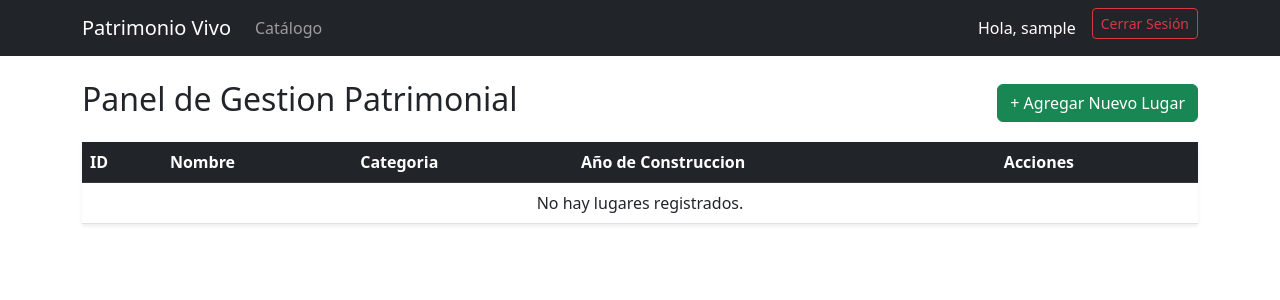
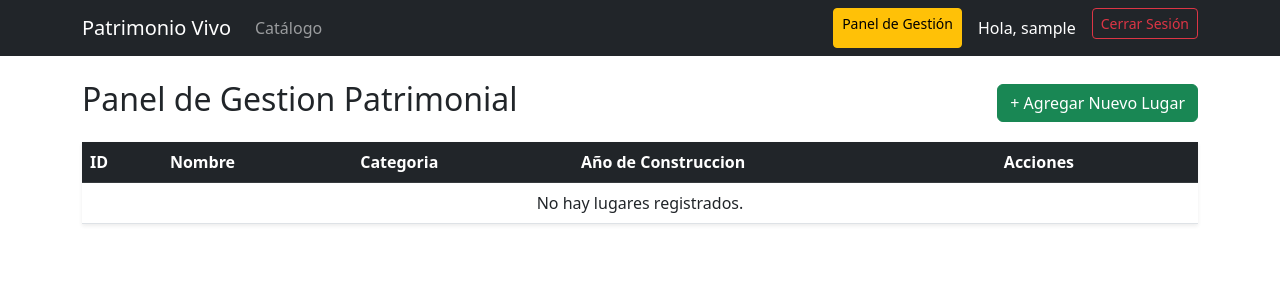
Before and after one commit to sjimenezba/CER2-JIMENEZSERGIO, a Django app: page /gestion/ in a window 1280 px wide. Shown: the top 300 px of the page. Run offline with Django 5.2, Linux system fonts and the light colour scheme; the visitor is signed in with stand-in values (Sample User, id 1); data that the repository does not hold is empty.

Commit message:
Fix menor arreglado boton de panel y nombre de pestaña

```diff
--- a/catalogoPatrimonio/templates/catalogo/base.html
+++ b/catalogoPatrimonio/templates/catalogo/base.html
@@ -3,7 +3,7 @@
 <head>
     <meta charset="UTF-8">
     <meta name="viewport" content="width=device-width, initial-scale=1.0">
-    <title>Funacion Patrimonio Vivo</title>
+    <title>Fundacion Patrimonio Vivo</title>
     <link href="https://cdn.jsdelivr.net/npm/bootstrap@5.3.0/dist/css/bootstrap.min.css" rel="stylesheet">
 </head>
 <body>
@@ -14,9 +14,7 @@
                 <a class="nav-link" href="{% url 'catalogo' %}">Catálogo</a>
                 <div class="ms-auto d-flex">
                     {% if user.is_authenticated %}
-                        <a class="nav-link btn btn-outline-warning text-dark btn-sm me-3" href="{% url 'gestion' %}">
-                            Panel de Gestion
-                        </a>
+                        <a class="btn btn-warning btn-sm me-3" href="{% url 'gestion' %}">Panel de Gestión</a>
                         <span class="navbar-text me-3 text-white">Hola, {{ user.username }}</span>
                         <form action="{% url 'logout' %}" method="post">
                             {% csrf_token %}
```
